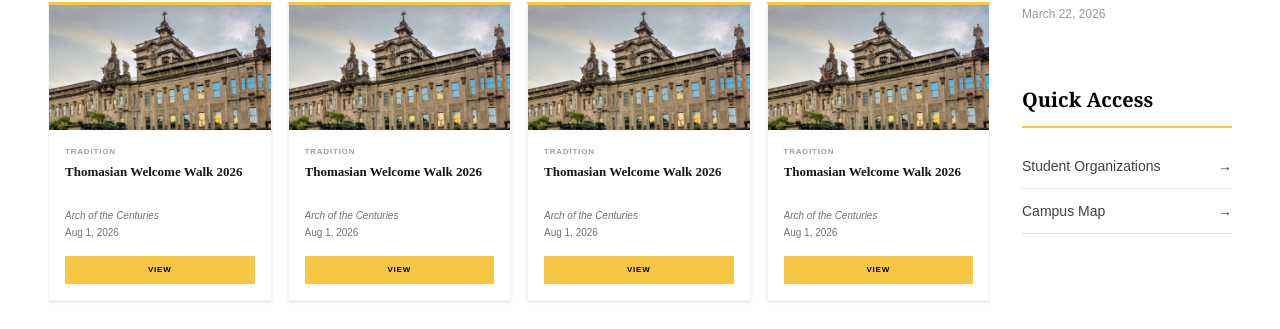
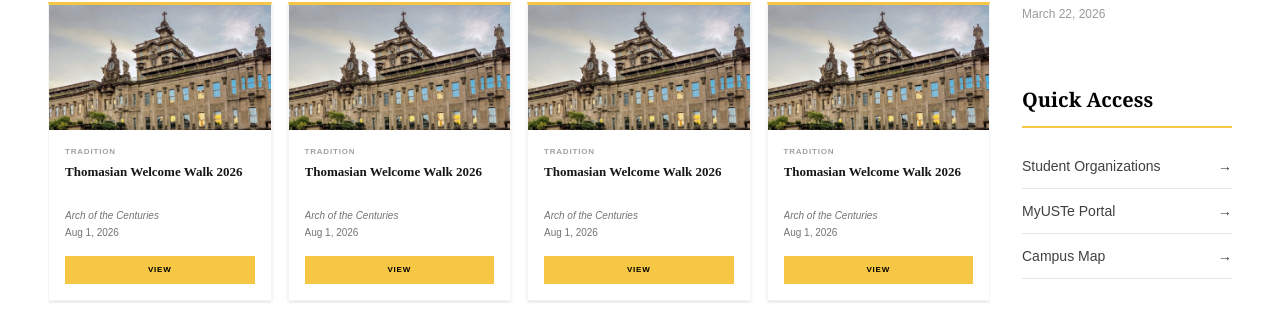
Before and after one commit to dylanacegit/USTAnnouncement, a React (Vite) app: page / in a window 1280 px wide. Shown: the part 1151-1480 px from the top of the page. Built offline with nearby package versions, Linux system fonts and the light colour scheme.

Commit message:
added myuste portal link in quick access

```diff
--- a/src/components/Sidebar.jsx
+++ b/src/components/Sidebar.jsx
@@ -99,10 +99,18 @@ export default function Sidebar() {
             Quick Access
           </h3>
           <div className="flex flex-col">
-          {["Student Organizations", "Campus Map"].map((item) => (
+            {["Student Organizations", "MyUSTe Portal", "Campus Map"].map((item) => (
               <a
-              href="/"
                 key={item}
+                // Conditional href: if the item is MyUSTe Portal, use the link; otherwise, use "/"
+                href={
+                  item === "MyUSTe Portal"
+                    ? "https://myusteportal.ust.edu.ph/?msg=You%20have%20been%20signed-out%20due%20to%20inactivity&msgCode=warning"
+                    : "/"
+                }
+                // Optional: Open in a new tab for external portal links
+                target={item === "MyUSTe Portal" ? "_blank" : "_self"}
+                rel={item === "MyUSTe Portal" ? "noopener noreferrer" : ""}
                 className="group flex items-center justify-between border-b border-neutral-200 py-3 text-sm font-medium text-neutral-700 hover:text-[#c49600]"
               >
                 {item}
```
Lines whose indentation alone changed are shown as unchanged.
